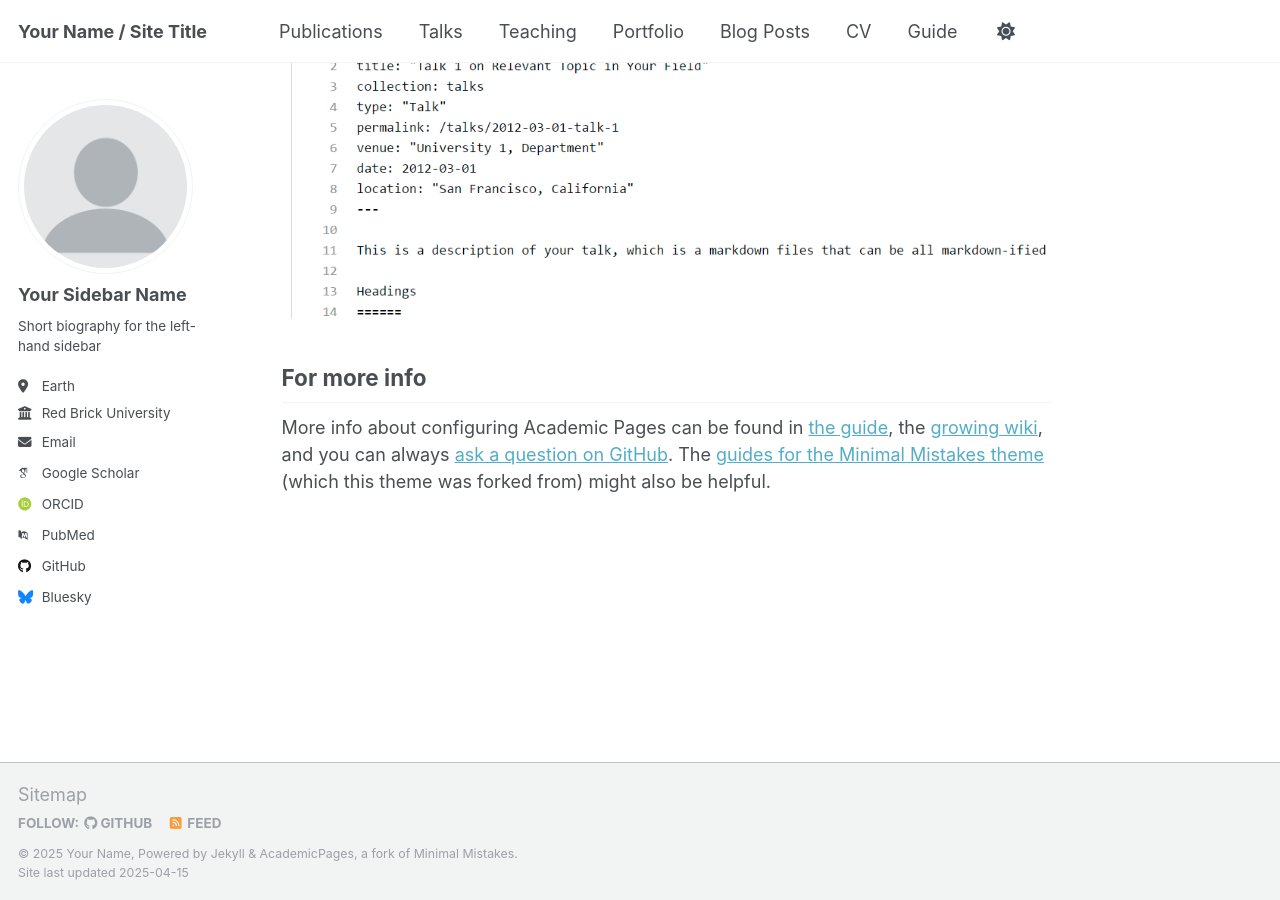
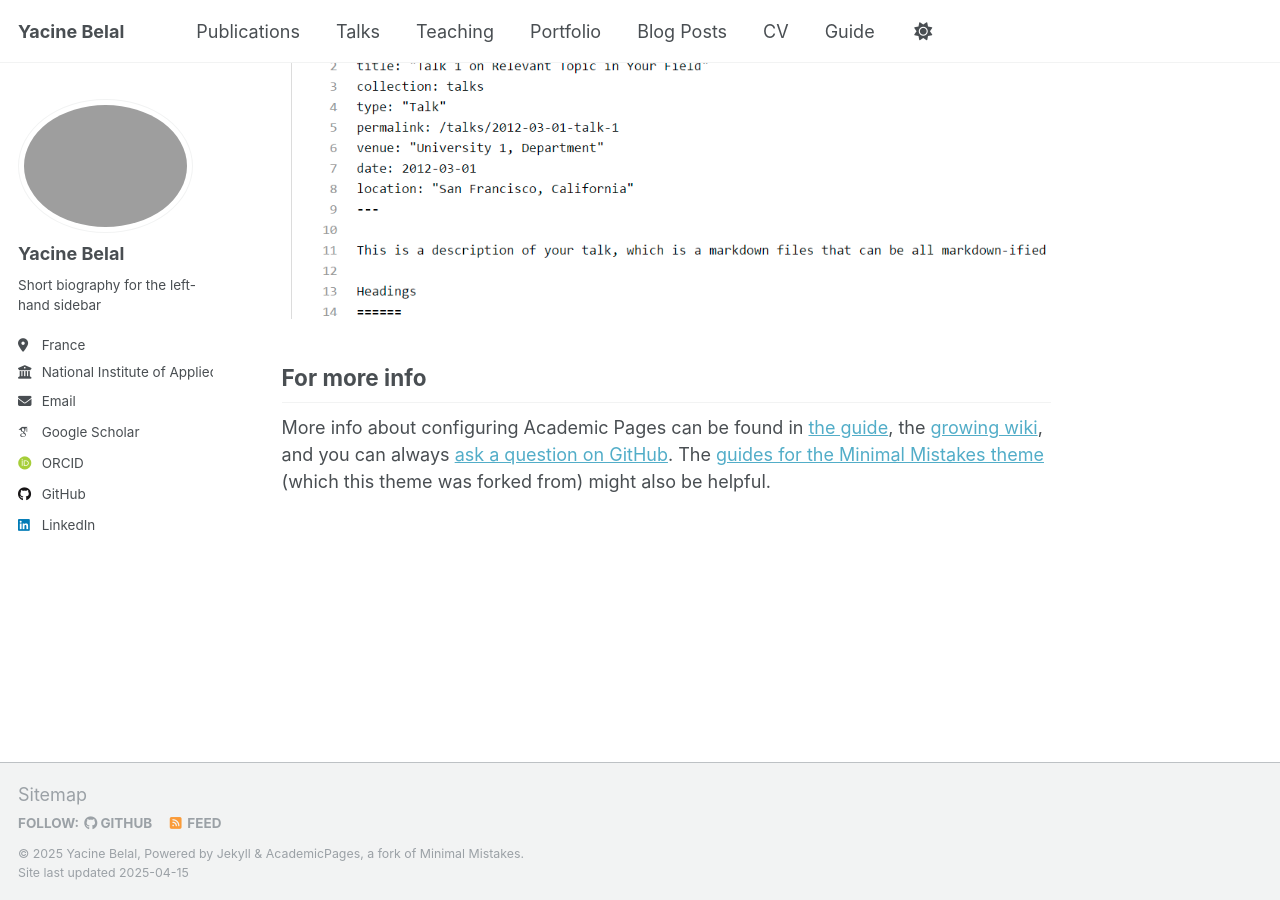
Before and after one commit to YacineBelal/yacinebelal.github.io, a Jekyll site: the page built from docs/_pages/about.md, in a window 1280 px wide and 900 px high, scrolled down 2636 px. Built offline with Jekyll 4.4.1, drawn with Linux system fonts in a browser that asks for light colours; some web fonts are replaced.

Commit message:
Update site configuration

```diff
--- a/docs/_config.yml
+++ b/docs/_config.yml
@@ -9,35 +9,35 @@
 # Basic Site Settings
 locale                   : "en-US"
 site_theme               : "default"
-title                    : "Your Name / Site Title"
+title                    : "Yacine Belal"
 title_separator          : "-"
-name                     : &name "Your Name"
+name                     : &name "Yacine Belal"
 description              : &description "personal description"
-url                      : https://academicpages.github.io # the base hostname & protocol for your site e.g. "https://[your GitHub username].github.io"
+url                      : https://yacinebelal.github.io # the base hostname & protocol for your site e.g. "https://[your GitHub username].github.io"
 baseurl                  : "" # the subpath of your site, e.g. "/blog"
-repository               : "academicpages/academicpages.github.io"
+repository               : "YacineBelal/yacinebelal.github.io"
 
 # Site Author - The following control what appear as part of the author content on the side bar.
 #               If a field is blank the icon and link will not appear, otherwise it will be shown.
 #               Additional customization can be done by editing /_includes/author-profile.html
 author:
   # Biographic information
-  avatar           : "profile.png"
-  name             : "Your Sidebar Name"
+  avatar           : "profile.jpeg"
+  name             : "Yacine Belal"
   pronouns         : # example: "she/her"
   bio              : "Short biography for the left-hand sidebar"
-  location         : "Earth"
-  employer         : "Red Brick University"
+  location         : "France"
+  employer         : "National Institute of Applied Sciences of Lyon"
   uri              : # URL
-  email            : "none@example.org"
+  email            : "yacine.belal@insa-lyon.fr"
 
   # Academic websites
   arxiv            : # URL - Update with the correct link to your profile
-  googlescholar    : "https://scholar.google.com/citations?user=PS_CX0AAAAAJ"
+  googlescholar    : "https://scholar.google.com/citations?user=rXGGxMkAAAAJ&hl=fr&oi=ao"
   impactstory      : # URL
-  orcid            : "http://orcid.org/yourorcidurl"
+  orcid            : "https://orcid.org/0000-0003-3433-1337"
   semantic         : # URL
-  pubmed           : "https://www.ncbi.nlm.nih.gov/pubmed/?term=john+snow"
+  pubmed           : # URL
   researchgate     : # URL
   scopus           : # URL
 
@@ -45,12 +45,12 @@ author:
   bitbucket        : # Username - Update with your username on the site
   codepen          : # Username
   dribbble         : # Username
-  github           : "academicpages"
+  github           : "YacineBelal"
   kaggle           : # Username
   stackoverflow    : # User number or user number and name (i.e., use "1" or "1/jeff-atwood")
 
   # Social media
-  bluesky          : "bsky.app" # Replace this with you Bluesky username
+  bluesky          : #"bsky.app" # Replace this with you Bluesky username
   facebook         : # Username
   flickr           : # Username
   foursquare       : # Username
@@ -59,7 +59,7 @@ author:
   keybase          : # Username
   instagram        : # Username
   lastfm           : # Username
-  linkedin         : # Username
+  linkedin         : "https://www.linkedin.com/in/yacine-belal/"
   mastodon         : # URL
   medium           : # URL
   pinterest        : # Username
```
